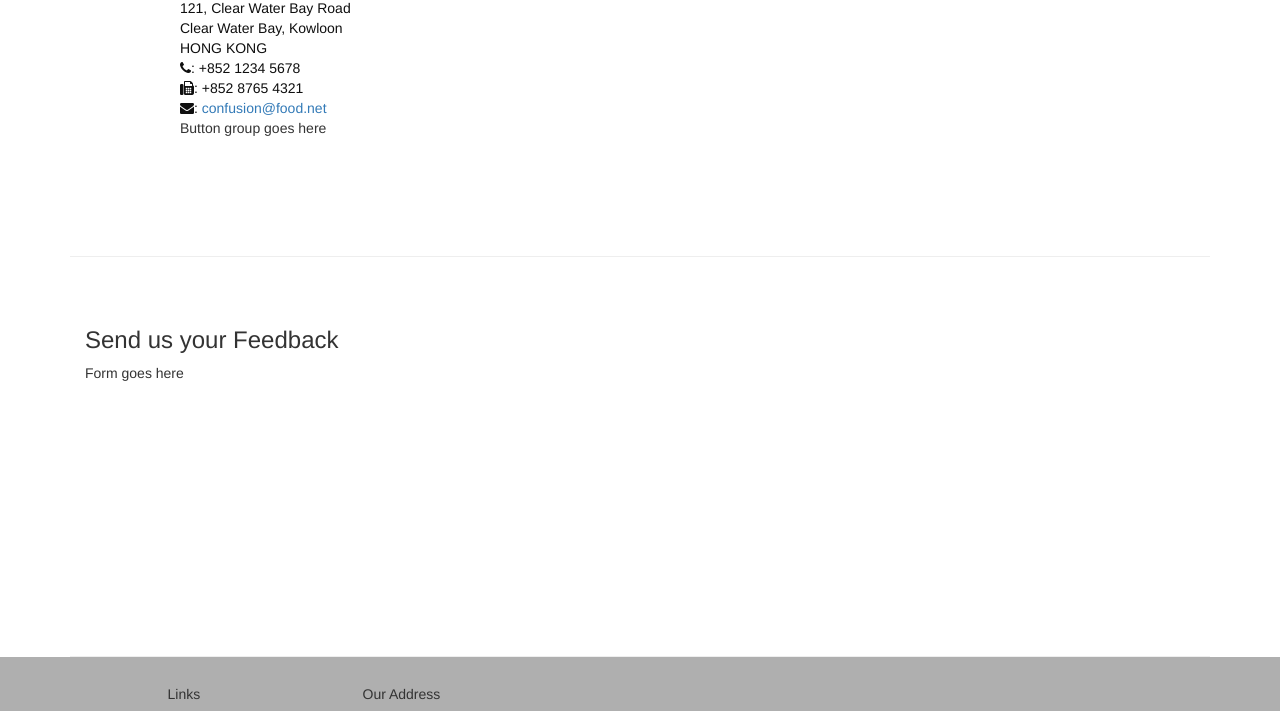
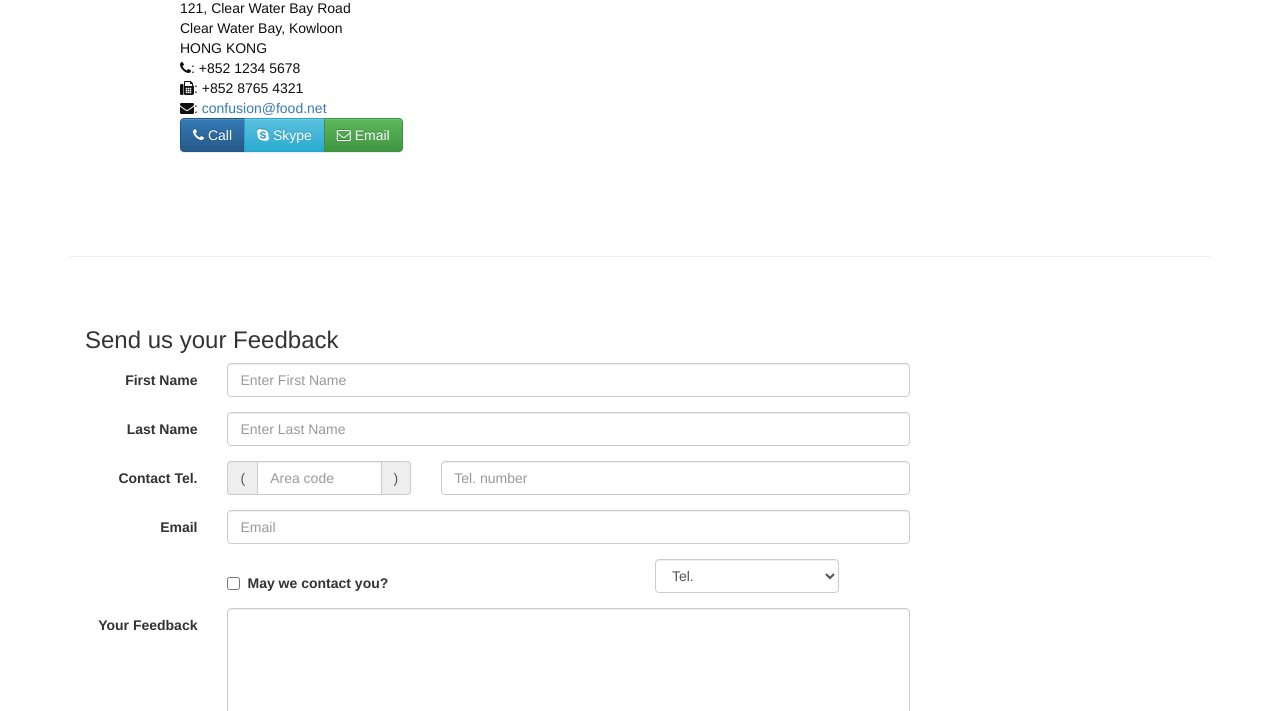
Before and after one commit to CruiseDevice/conFusion, a plain HTML site: page contactus.html in a window 1280 px wide. Shown: the part 746-1457 px from the top of the page. Drawn offline with nearby package versions, Linux system fonts and the light colour scheme.

Commit message:
contactus.html done

```diff
--- a/contactus.html
+++ b/contactus.html
@@ -45,7 +45,7 @@
                          aria-hidden="true"></span> About</a></li>
                     <li class="dropdown">
                         <a href="#" class="dropdown-toggle" data-toggle="dropdown"
-                         role="button" aria-haspopup="true" aria-expanded="false">
+                         role="button" aria-haspopup="true" aria-expanded="false"><span class = "glyphicon glyphicon-list-alt ">
                          Menu <span class="caret"></span></a>
                         <ul class="dropdown-menu">
                             <li><a href="#">Appetizers</a></li>
@@ -58,7 +58,7 @@
                             <li><a href="#">Weekend Brunch</a></li>
                         </ul>
                     </li>
-                    <li class="active"><a href="#">Contact</a></li>
+                    <li class="active"><a href="#"><span class = "fa-envelope-o"></span>Contact</a></li>
                 </ul>
             </div>
         </div>
@@ -114,7 +114,11 @@
                 <h5>Map of our Location</h5>
             </div>
             <div class="col-xs-12 col-sm-11 col-sm-offset-1">
-                Button group goes here
+                 <div class="btn-group" role="group" aria-label="...">
+                    <a type="button" class="btn btn-primary" href="tel:+85212345678"><i class="fa fa-phone"></i> Call</a>
+                    <a type="button" class="btn btn-info"><i class="fa fa-skype"></i> Skype</a>
+                    <a type="button" class="btn btn-success" href="mailto:confusion@food.net"><i class="fa fa-envelope-o"></i> Email</a>
+                </div>
             </div>
         </div>
 
@@ -123,7 +127,65 @@
               <h3>Send us your Feedback</h3>
            </div>
             <div class="col-xs-12 col-sm-9">
-                Form goes here
+                  <form class="form-horizontal" role="form">
+                    <div class="form-group">
+                        <label for="firstname" class="col-sm-2 control-label">First Name</label>                        <div class="col-sm-10">
+                        <input type="text" class="form-control" id="firstname" name="firstname" placeholder="Enter First Name">
+                        </div>
+                    </div>
+                    <div class="form-group">
+                        <label for="lastname" class="col-sm-2 control-label">Last Name</label>
+                        <div class="col-sm-10">
+                            <input type="text" class="form-control" id="lastname" name="lastname" placeholder="Enter Last Name">
+                        </div>
+                    </div>
+                    <div class="form-group">
+                        <label for="telnum" class="col-xs-12 col-sm-2 control-label">Contact Tel.</label>
+                        <div class="col-xs-5 col-sm-4 col-md-3">
+                            <div class="input-group">
+                                <div class="input-group-addon">(</div>
+                                    <input type="tel" class="form-control" id="areacode" name="areacode" placeholder="Area code">
+                                <div class="input-group-addon">)</div>
+                            </div>
+                        </div>
+                        <div class="col-xs-7 col-sm-6 col-md-7">
+                                    <input type="tel" class="form-control" id="telnum" name="telnum" placeholder="Tel. number">
+                        </div>
+                    </div>
+                    <div class="form-group">
+                        <label for="emailid" class="col-sm-2 control-label">Email</label>
+                        <div class="col-sm-10">
+                            <input type="email" class="form-control" id="emailid" name="emailid" placeholder="Email">
+                        </div>
+                    </div>
+                    <div class="form-group">
+                       <div class="checkbox col-sm-5 col-sm-offset-2">
+                            <label class="checkbox-inline">
+                                <input type="checkbox" name="approve" value="">
+                                <strong>May we contact you?</strong>
+                            </label>
+                        </div>
+                        <div class="col-sm-3 col-sm-offset-1">
+                            <select class="form-control">
+                                <option>Tel.</option>
+                                <option>Email</option>
+                            </select>
+                        </div>
+                    </div>
+                     <div class="form-group">
+                        <label for="feedback" class="col-sm-2 control-label">Your Feedback</label>
+                        <div class="col-sm-10">
+                            <textarea class="form-control" id="feedback" name="feedback" rows="12"></textarea>
+                        </div>
+                    </div>
+                    <div class="form-group">
+                        <div class="col-sm-offset-2 col-sm-10">
+                            <button type="submit" class="btn btn-primary">Send Feedback</button>
+                        </div>
+                    </div>
+
+                </form>
+
             </div>
              <div class="col-xs-12 col-sm-3">
                 <p style="padding:20px;"></p>
```
Also changed, not shown: aboutus.html (+3 -3 lines), index.html (+3 -3 lines).
